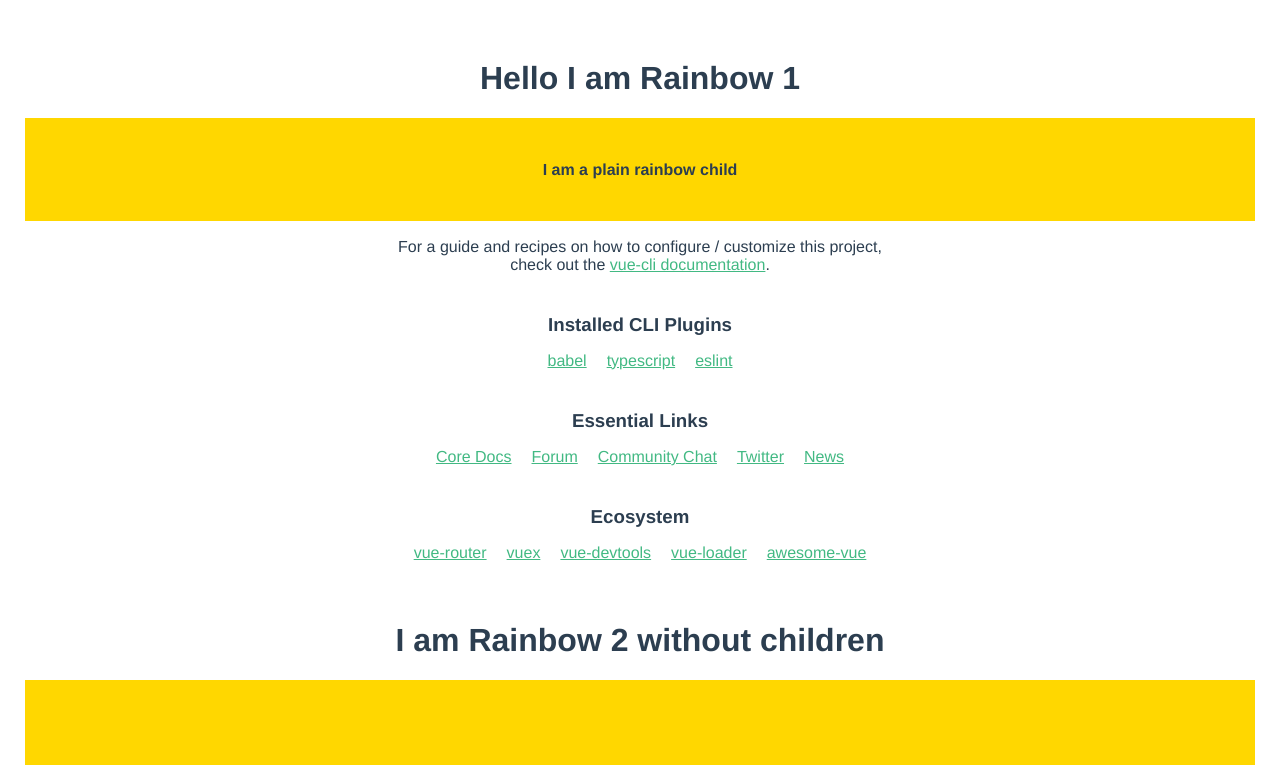
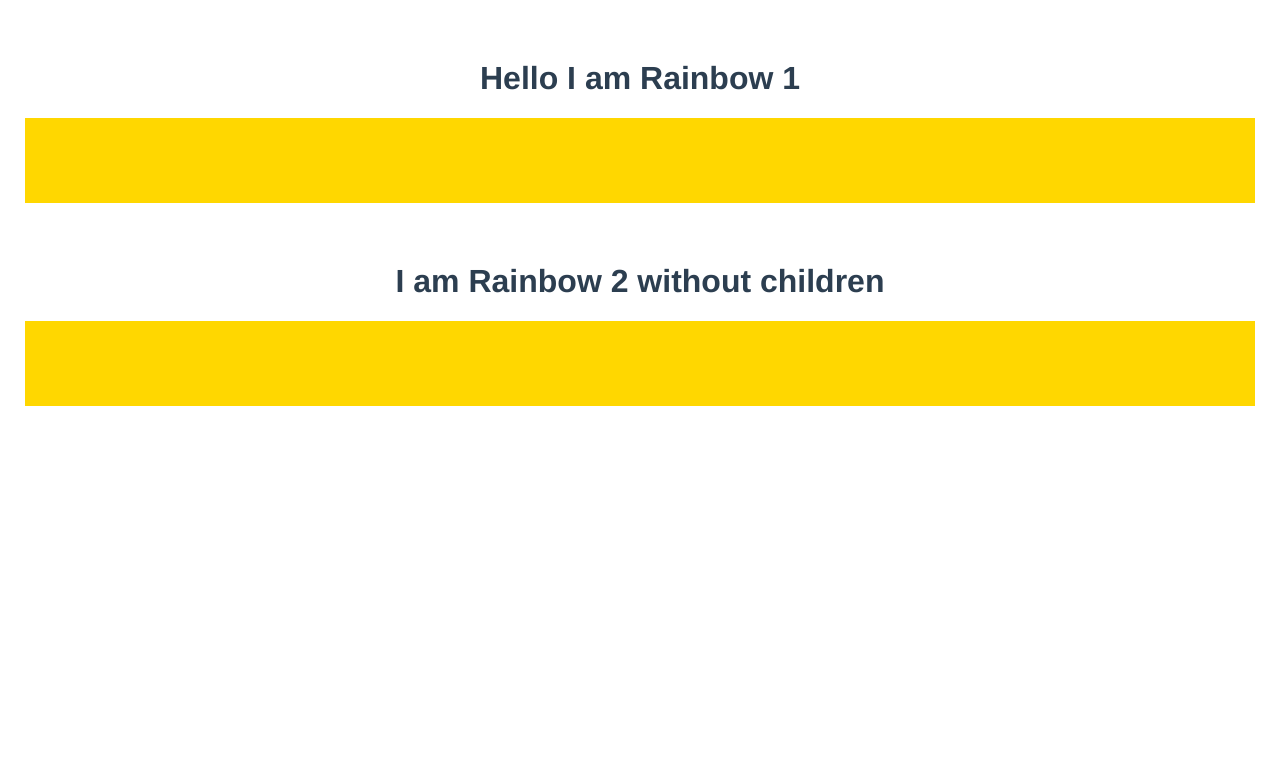
Before and after one commit to activenode/forest.js, a Vue app in the folder packages/vue-app/: page / in a window 1280 px wide. Shown: the top 782 px of the page. Built offline with nearby package versions, Linux system fonts and the light colour scheme.

Commit message:
passing through attrs

```diff
--- a/packages/vue-app/src/components/HelloWorld.vue
+++ b/packages/vue-app/src/components/HelloWorld.vue
@@ -4,96 +4,6 @@
     <div class="slotwrapper">
       <slot></slot>
     </div>
-    <p>
-      For a guide and recipes on how to configure / customize this project,<br />
-      check out the
-      <a href="https://cli.vuejs.org" target="_blank" rel="noopener"
-        >vue-cli documentation</a
-      >.
-    </p>
-    <h3>Installed CLI Plugins</h3>
-    <ul>
-      <li>
-        <a
-          href="https://github.com/vuejs/vue-cli/tree/dev/packages/%40vue/cli-plugin-babel"
-          target="_blank"
-          rel="noopener"
-          >babel</a
-        >
-      </li>
-      <li>
-        <a
-          href="https://github.com/vuejs/vue-cli/tree/dev/packages/%40vue/cli-plugin-typescript"
-          target="_blank"
-          rel="noopener"
-          >typescript</a
-        >
-      </li>
-      <li>
-        <a
-          href="https://github.com/vuejs/vue-cli/tree/dev/packages/%40vue/cli-plugin-eslint"
-          target="_blank"
-          rel="noopener"
-          >eslint</a
-        >
-      </li>
-    </ul>
-    <h3>Essential Links</h3>
-    <ul>
-      <li>
-        <a href="https://vuejs.org" target="_blank" rel="noopener">Core Docs</a>
-      </li>
-      <li>
-        <a href="https://forum.vuejs.org" target="_blank" rel="noopener"
-          >Forum</a
-        >
-      </li>
-      <li>
-        <a href="https://chat.vuejs.org" target="_blank" rel="noopener"
-          >Community Chat</a
-        >
-      </li>
-      <li>
-        <a href="https://twitter.com/vuejs" target="_blank" rel="noopener"
-          >Twitter</a
-        >
-      </li>
-      <li>
-        <a href="https://news.vuejs.org" target="_blank" rel="noopener">News</a>
-      </li>
-    </ul>
-    <h3>Ecosystem</h3>
-    <ul>
-      <li>
-        <a href="https://router.vuejs.org" target="_blank" rel="noopener"
-          >vue-router</a
-        >
-      </li>
-      <li>
-        <a href="https://vuex.vuejs.org" target="_blank" rel="noopener">vuex</a>
-      </li>
-      <li>
-        <a
-          href="https://github.com/vuejs/vue-devtools#vue-devtools"
-          target="_blank"
-          rel="noopener"
-          >vue-devtools</a
-        >
-      </li>
-      <li>
-        <a href="https://vue-loader.vuejs.org" target="_blank" rel="noopener"
-          >vue-loader</a
-        >
-      </li>
-      <li>
-        <a
-          href="https://github.com/vuejs/awesome-vue"
-          target="_blank"
-          rel="noopener"
-          >awesome-vue</a
-        >
-      </li>
-    </ul>
   </div>
 </template>
 
--- a/packages/vue-app/src/forestjs/index.ts
+++ b/packages/vue-app/src/forestjs/index.ts
@@ -41,8 +41,22 @@ export default {
       if (hasBrowserCapabilities) {
         customElements.define('happy-rainbow', class extends HTMLElement {
           connectedCallback() {
+            const attrs = this.getAttributeNames().reduce((attrObj: any, attrName: string) => {
+              attrObj[attrName] = this.getAttribute(attrName);
+              return attrObj;
+            }, {});
+
             const app = new Vue({
-              render: h => h(WrappedAnonComponent)
+              render (h: Vue.CreateElement) {
+                const self = this as unknown as any;
+                const $slotsDefault = self.$slots.default;
+
+                return h(WrappedAnonComponent, {
+                  attrs: {
+                    ...attrs
+                  }
+                }, $slotsDefault || []);
+              }
             });
 
             // TODO: need to NOT use querySelector cause it is dangerous
@@ -52,13 +66,13 @@ export default {
               console.log('trying to hydrate');
               const hydrationTarget: Element =
                 (this.querySelector(`.${innerWrapperClassName}`) as Element);
-              //app.$mount(hydrationTarget, true);
+              app.$mount(hydrationTarget, true);
             } else {
               console.log('render fresh!');
               const ghost = document.createElement('div');
               this.appendChild(ghost);
 
-              //app.$mount(ghost);
+              app.$mount(ghost);
             }
           }
         })
@@ -70,9 +84,13 @@ export default {
           const self = this as unknown as any;
           const $slotsDefault = self.$slots.default;
 
+          console.log('self.$attrs', );
+
           return h(
             tagName,
-            {},
+            {
+              attrs: { ...self.$attrs }
+            },
             [
               h(WrappedAnonComponent, {
                 attrs: self.$attrs
```
